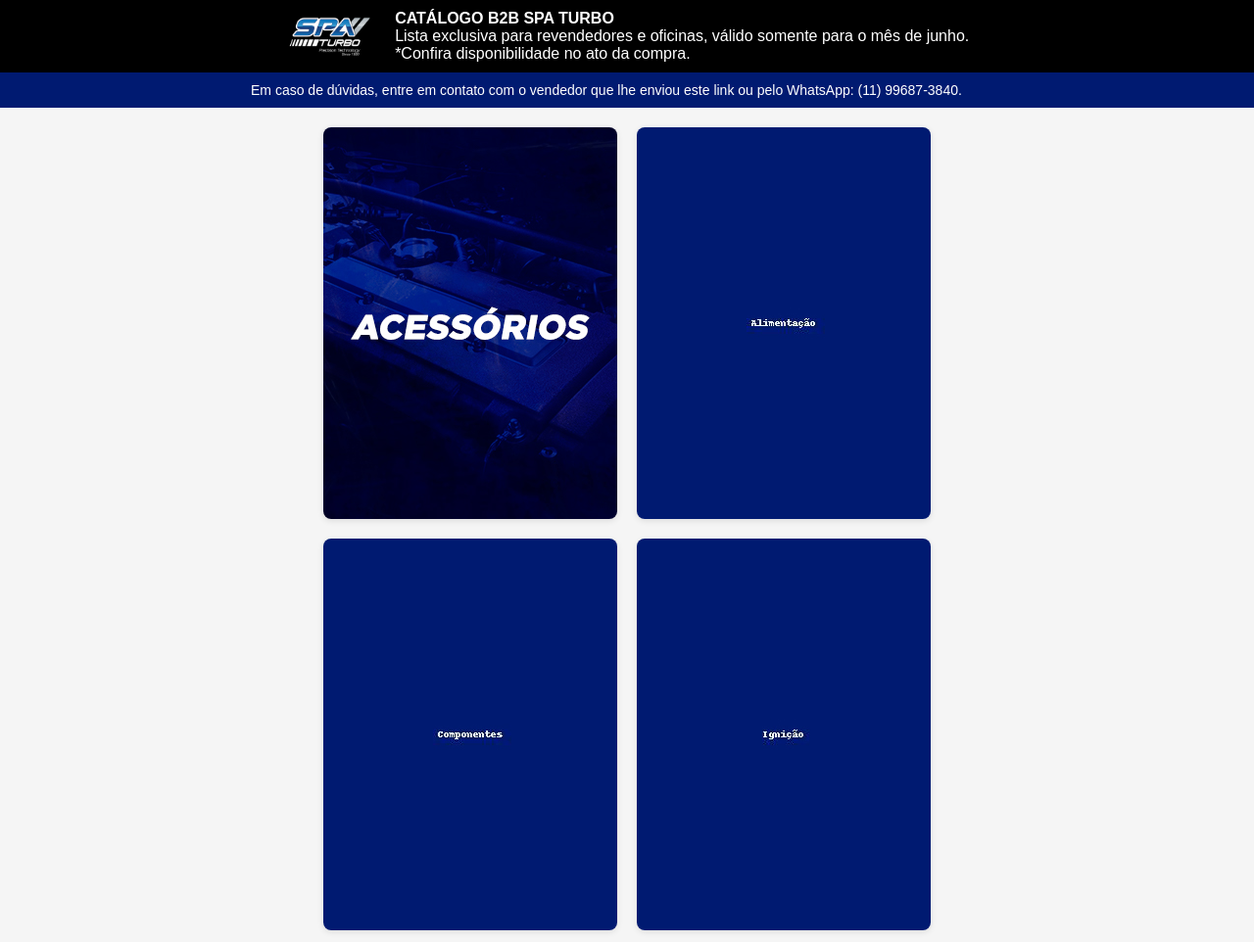
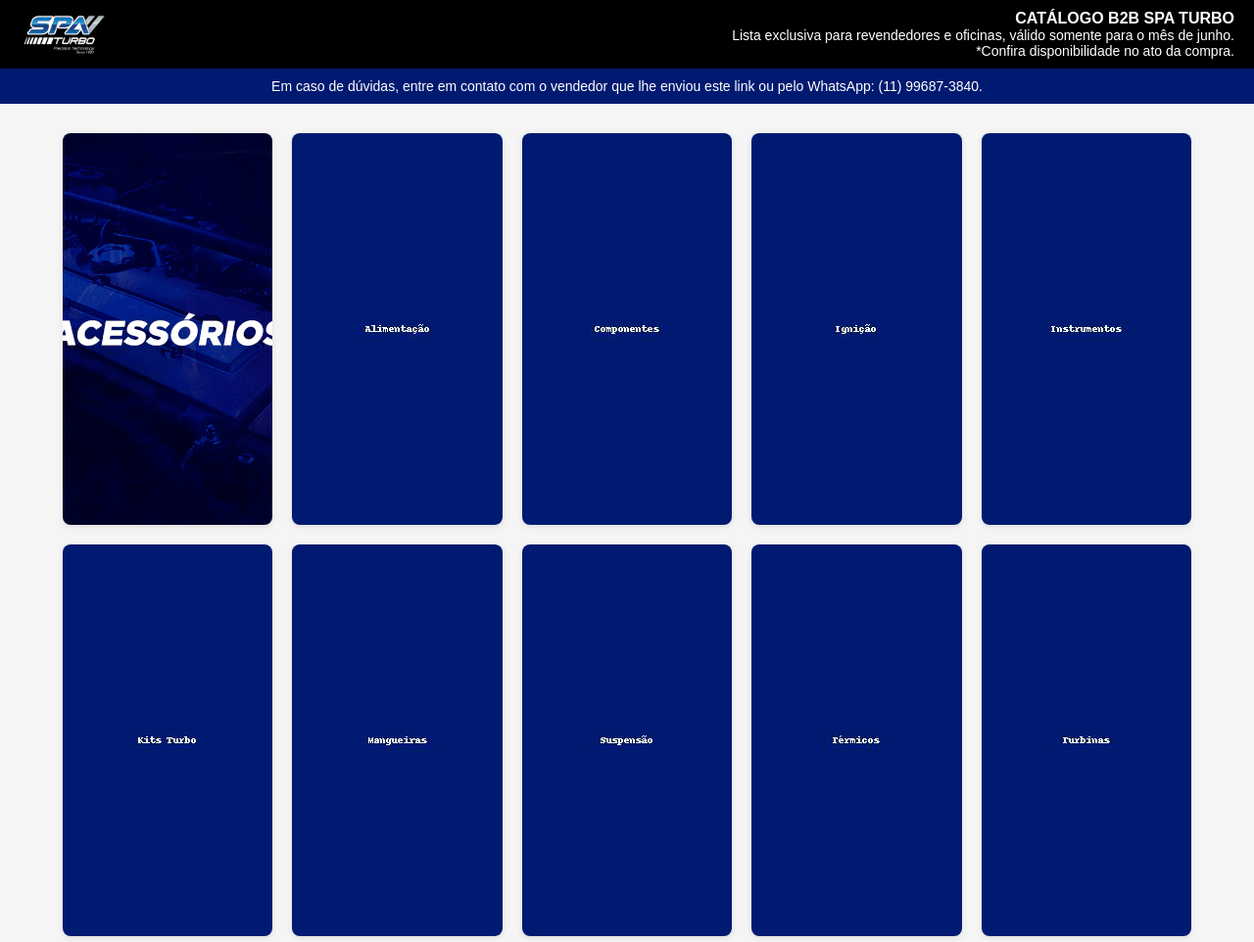
Before and after one commit to spaturbob2b/catalogo-spa-turbo, a plain HTML site: page index.html in a window 1280 px wide. Shown: the top 962 px of the page at 98% size. Drawn offline with Linux system fonts and the light colour scheme.

Commit message:
Atualização de layout: cabeçalho, centralização e grid de categorias

```diff
--- a/index.html
+++ b/index.html
@@ -1,3 +1,4 @@
+
 <!DOCTYPE html>
 <html lang="pt-br">
 <head>
@@ -9,51 +10,46 @@
       font-family: Arial, sans-serif;
       margin: 0;
       background-color: #f5f5f5;
-      display: flex;
-      flex-direction: column;
-      align-items: center;
     }
     header {
-      width: 100%;
       background-color: #000;
       color: white;
       padding: 10px 20px;
       display: flex;
-      justify-content: center;
-    }
-    .header-content {
-      max-width: 60%;
-      display: flex;
+      justify-content: space-between;
       align-items: center;
     }
-    .header-content img {
+    header img {
       height: 40px;
-      margin-right: 20px;
+    }
+    .header-text {
+      text-align: right;
+      font-size: 14px;
+    }
+    .header-text strong {
+      font-size: 16px;
+      display: block;
     }
     .info-bar {
       width: 100%;
       background-color: #001a71;
       color: white;
       padding: 10px 0;
-      text-align: left;
+      text-align: center;
       font-size: 14px;
-      box-sizing: border-box;
-      padding-left: 20%;
-    }
-    .info-bar strong {
-      font-size: 16px;
-      text-transform: uppercase;
     }
     .container {
-      width: 60%;
-      display: flex;
-      flex-wrap: wrap;
-      justify-content: center;
+      width: 90%;
+      max-width: 1600px;
+      margin: 30px auto;
+      display: grid;
+      grid-template-columns: repeat(5, 1fr);
       gap: 20px;
-      margin: 20px auto;
+      justify-items: center;
     }
     .category-card {
-      width: 300px;
+      width: 100%;
+      max-width: 300px;
       height: 400px;
       background-color: white;
       border-radius: 8px;
@@ -80,12 +76,11 @@
 </head>
 <body>
   <header>
-    <div class="header-content">
-      <img src="logo-spa-turbo.png" alt="SPA Turbo" />
-      <div>
-        <div><strong>CATÁLOGO B2B SPA TURBO</strong></div>
-        <div>Lista exclusiva para revendedores e oficinas, válido somente para o mês de junho.<br>*Confira disponibilidade no ato da compra.</div>
-      </div>
+    <img src="logo-spa-turbo.png" alt="SPA Turbo" />
+    <div class="header-text">
+      <strong>CATÁLOGO B2B SPA TURBO</strong>
+      Lista exclusiva para revendedores e oficinas, válido somente para o mês de junho.<br>
+      *Confira disponibilidade no ato da compra.
     </div>
   </header>
 
```
